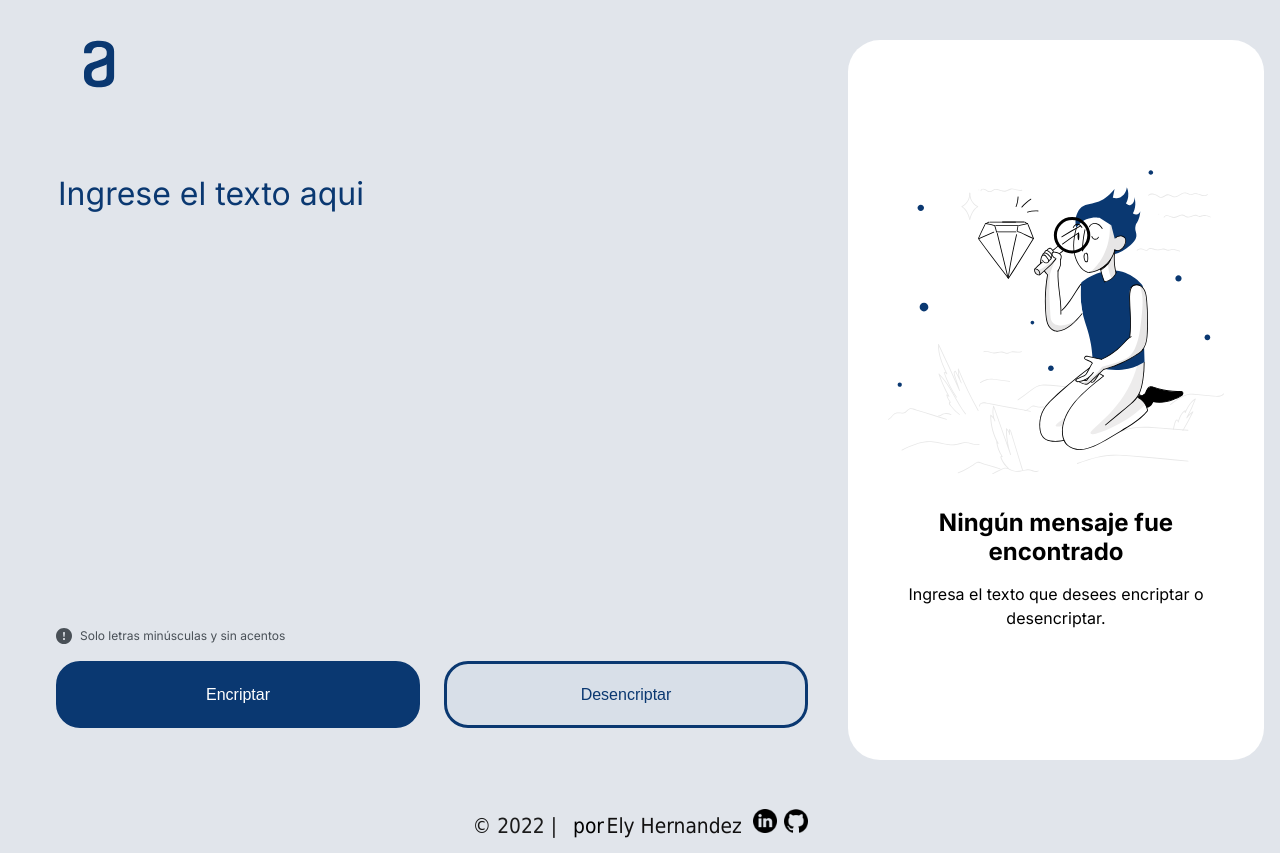
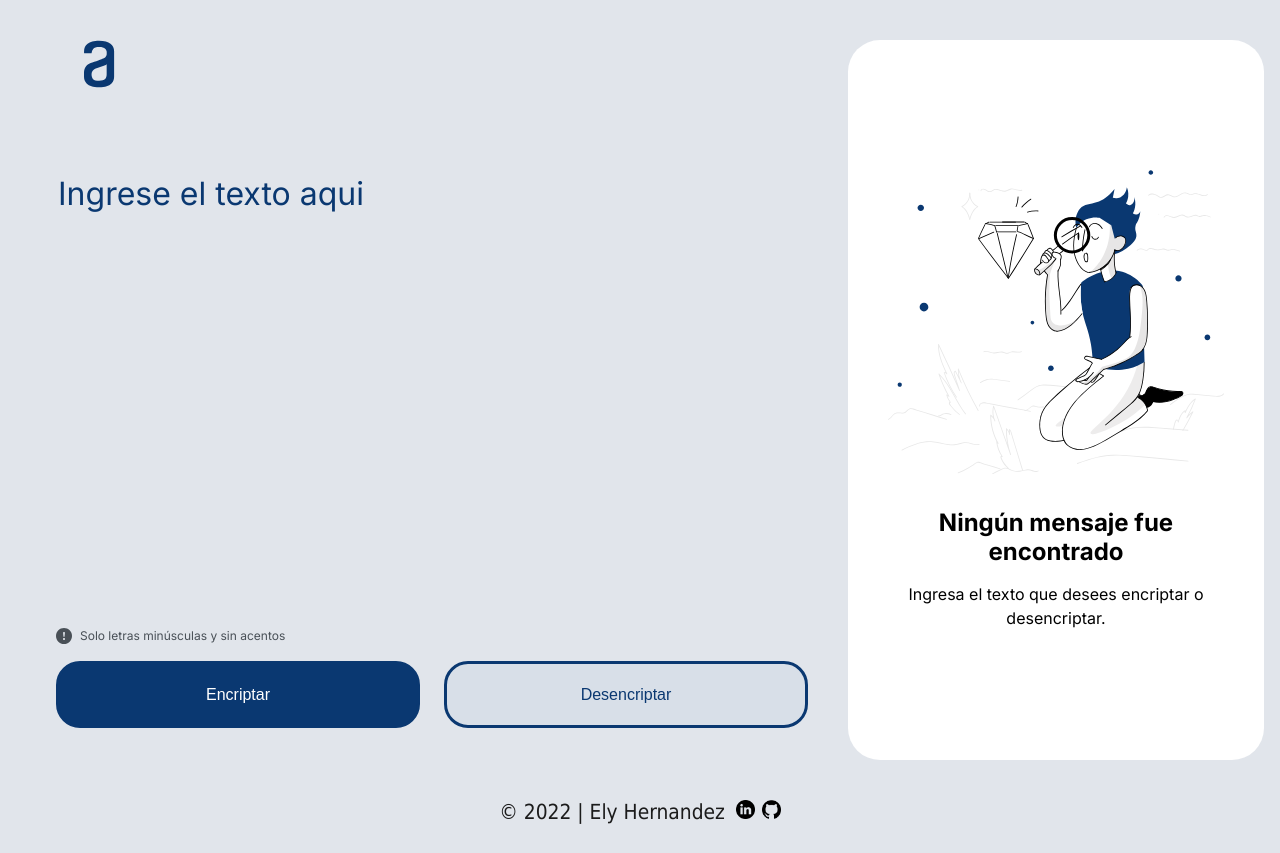
Before and after one commit to sselect/challenges-alura-encriptador, a plain HTML site: page index.html in a window 1280 px wide. Shown: the top 853 px of the page. After the commit the page ends 824 px from the top, so only its background shows below. Drawn offline with Linux system fonts and the light colour scheme.

Commit message:
actualizacion del footer

```diff
--- a/css/style.css
+++ b/css/style.css
@@ -381,7 +381,7 @@ main {
 .box-footer{
   display: flex;
   align-items: baseline;
-  font-size: 3px;
+  font-size: 1rem;
 }
 
 footer {
@@ -415,14 +415,13 @@ footer span:nth-child(4) {
 }
 
 .icon_linkedin {
-  width: 1.5rem;
-  height: 1.5rem;
+  width: 1.2rem;
+  height: 1.2rem;
   margin-left: 0.7rem;
   margin-right: 0.4rem;
 }
 
 .icon_github {
-  width: 1.5rem;
-  height: 1.5rem;
-
+  width: 1.2rem;
+  height: 1.2rem;
 }
--- a/index.html
+++ b/index.html
@@ -58,13 +58,9 @@
     </main>
     <footer>
         <div class="box-footer">
-            <span> &copy; 2022 | </span>
-            <span>por</span>
-            <span>Ely Hernandez</span>
-            <a href="https://linkedin.com/in/elyhernandez-dev" target="_blank"><img class="icon_linkedin"
-                    src="/img/linkedin.png" alt="linkedIn"></a>
-
-            <a href="https://github.com/sselect/ " target="_blank"><img class="icon_github" src="/img/github.png"
+           <span>&copy; 2022 | Ely Hernandez</span>
+           <a href="https://linkedin.com/in/elyhernandez-dev" target="_blank"><img class="icon_linkedin"
+                    src="/img/linkedin.png" alt="linkedIn"></a><a href="https://github.com/sselect/ " target="_blank"><img class="icon_github" src="/img/github.png"
                     alt="GitHub"></a>
         </div>
   </footer>
```
